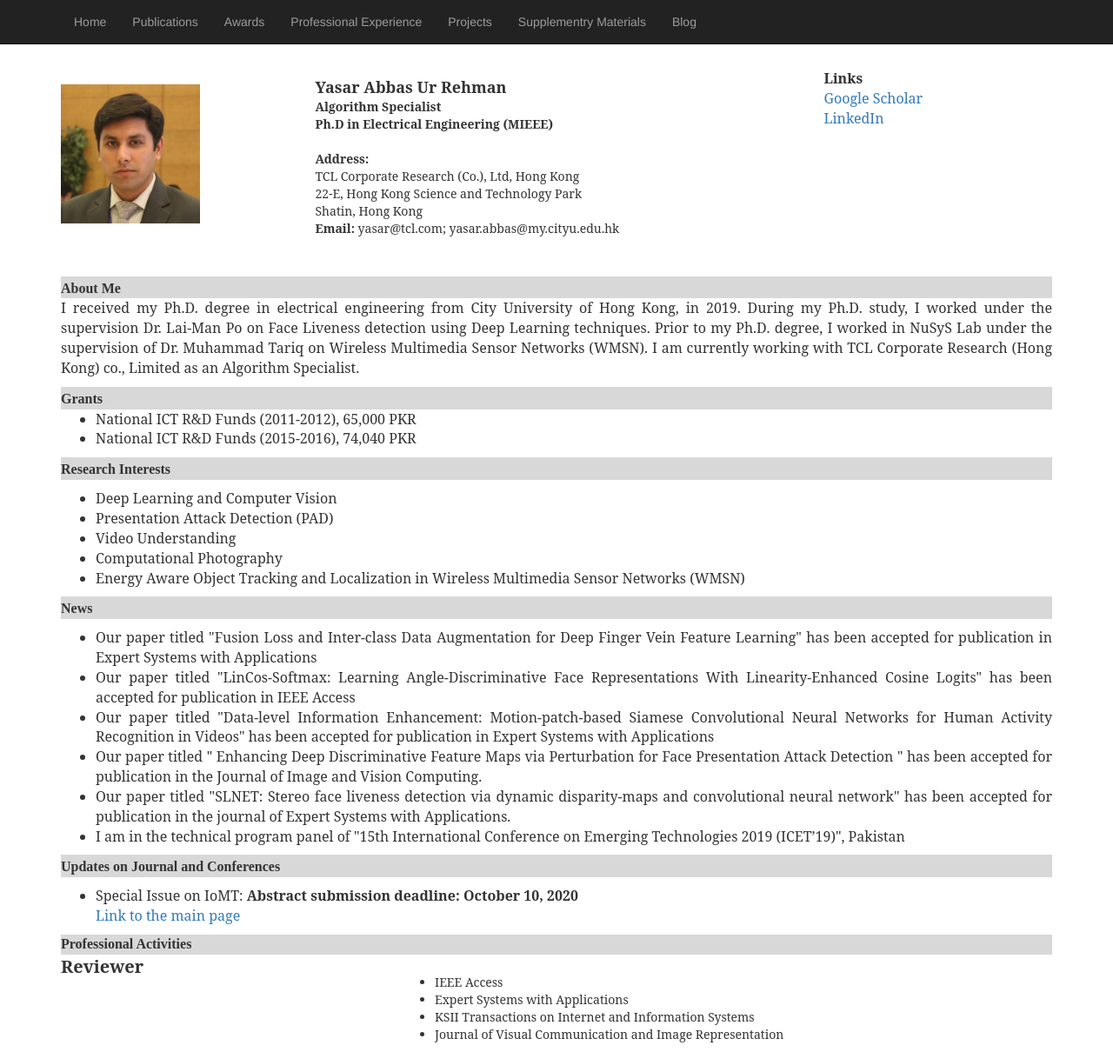
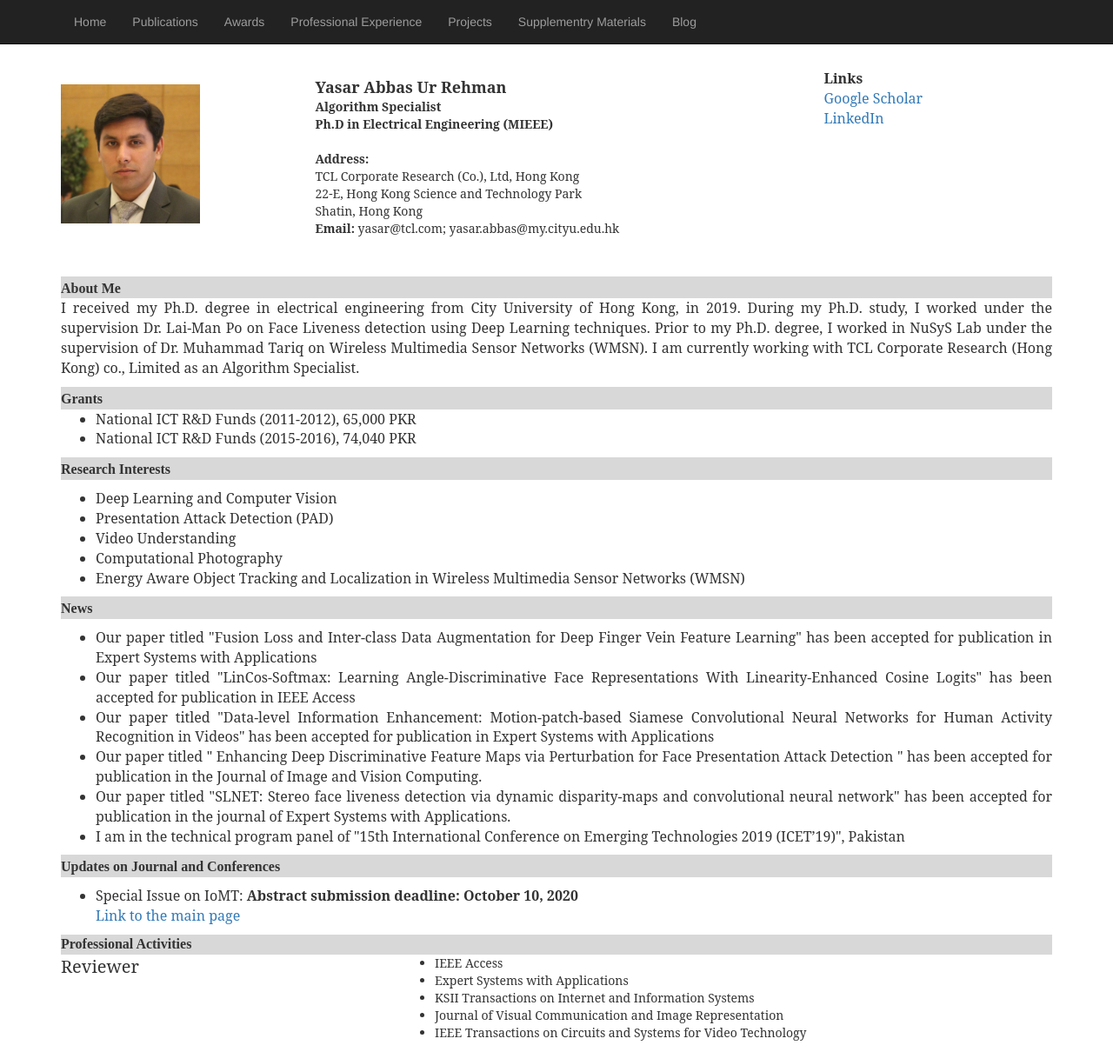
Before and after one commit to yasar-rehman/yasar, a Jekyll site: the page built from index.html, in a window 1280 px wide. Shown: the whole page at 87% size. Built offline with Jekyll 4.4.1, drawn with Linux system fonts in a browser that asks for light colours; some web fonts are replaced.

Commit message:
Update index.html

```diff
--- a/index.html
+++ b/index.html
@@ -125,15 +125,17 @@ title: yasar
 
 	<div class="row">
  		<div class="col-md-4 pull-left">
-   		<div style="font-family: 'Serif', Times New Roman; font-size: 20px;"><b>Reviewer</b> </div>
+   		<div style="font-family: 'Serif', Times New Roman; font-size: 20px;">Reviewer</div>
  		</div>
  		<div class="col-md-8 pull-right">
-      			<div style="margin-top:3%; text-align:justify;">
+      		<div>
         <ul style="font-family: 'Serif', Times New Roman;">
         <li>IEEE Access</li>
         <li>Expert Systems with Applications </li>
        <li>KSII Transactions on Internet and Information Systems </li>
-        <li>Journal of Visual Communication and Image Representation</li>
+       <li>Journal of Visual Communication and Image Representation</li>
+       <li>IEEE Transactions on Circuits and Systems for Video Technology</li>
+
         </ul>
        </div>
   </div>
```
